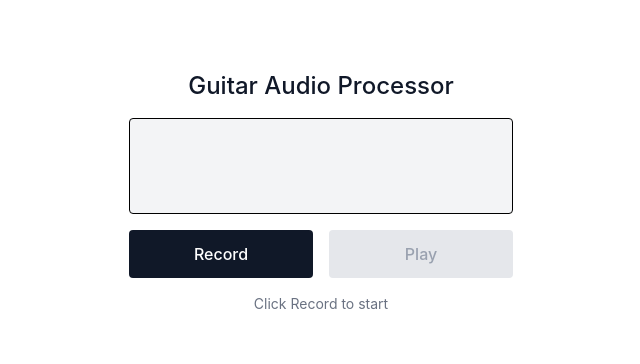
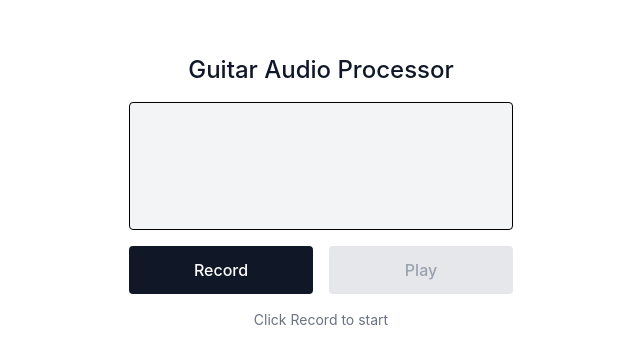
Before and after one commit to maksymilianPadalak/fretFlinger, a Next.js app: page / in a window 1280 px wide. Shown: the part 208-572 px from the top of the page, without its empty margins (319-959 px from the left). Built offline with nearby package versions, Linux system fonts and the light colour scheme; no server answers.

Commit message:
Move audio visualizer component to a separate folder

```diff
--- /dev/null
+++ b/src/app/components/AudioVisualizer/AudioVisualizer.tsx
@@ -0,0 +1,21 @@
+import { forwardRef } from 'react';
+
+interface AudioVisualizerProps {
+  className?: string;
+}
+
+const AudioVisualizer = forwardRef<HTMLDivElement, AudioVisualizerProps>(
+  ({ className = '' }, ref) => {
+    return (
+      <div
+        ref={ref}
+        id="visualizer"
+        className={`w-full h-32 my-4 bg-gray-100 rounded border ${className}`}
+      />
+    );
+  }
+);
+
+AudioVisualizer.displayName = 'AudioVisualizer';
+
+export default AudioVisualizer;
--- /dev/null
+++ b/src/app/components/AudioVisualizer/index.ts
@@ -0,0 +1 @@
+export { default } from './AudioVisualizer';
--- a/src/app/page.tsx
+++ b/src/app/page.tsx
@@ -9,6 +9,7 @@ import {
   isRecording,
   hasRecording,
 } from './audioProcessing';
+import AudioVisualizer from './components/AudioVisualizer';
 
 export default function Home() {
   const visualizerRef = useRef<HTMLDivElement>(null);
@@ -57,11 +58,7 @@ export default function Home() {
           Guitar Audio Processor
         </h1>
 
-        <div
-          ref={visualizerRef}
-          id="visualizer"
-          className="w-full h-24 my-4 bg-gray-100 rounded border"
-        />
+        <AudioVisualizer ref={visualizerRef} />
 
         <div className="flex gap-4">
           <button
```
